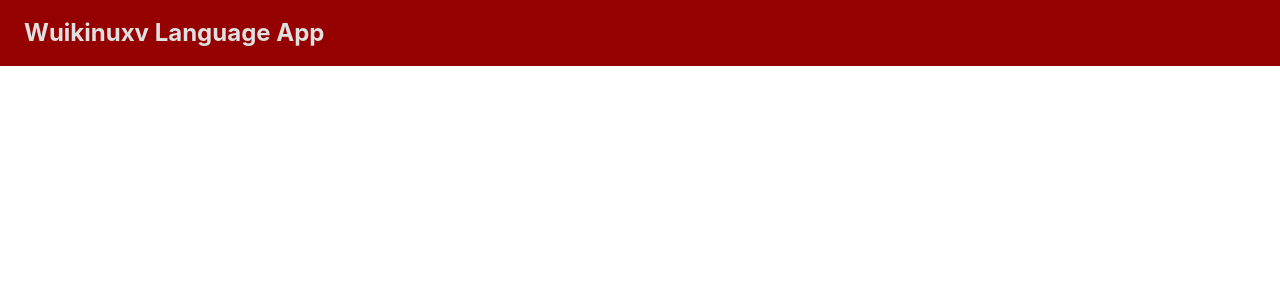
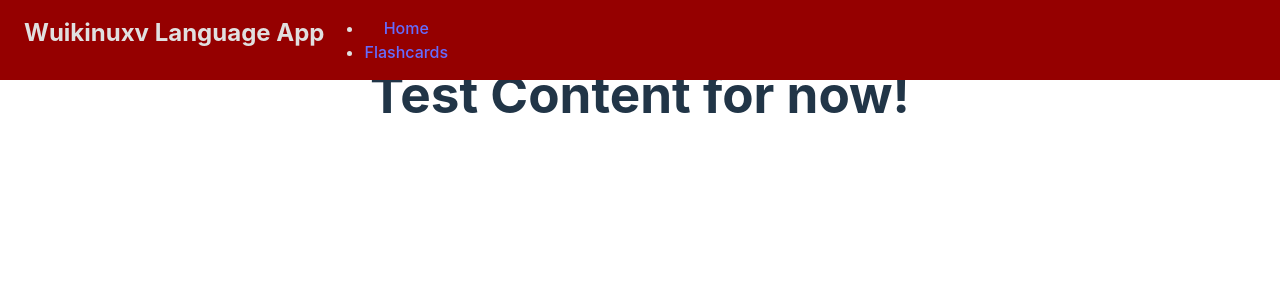
Before and after one commit to Trev004/DGL-409-Wuikinuxv-Learning-App, a React (Vite) app in the folder Wuikinuxv Learning App/: page /flashcards in a window 1280 px wide. Shown: the top 300 px of the page. Built offline with nearby package versions, Linux system fonts and the light colour scheme.

Commit message:
Implement basic routing between pages
The Flashcard page itself doesn't have any content on it yet, but I can navigate to and from the page. I also updated the readme with the links I'm using for learning React Router

```diff
--- a/Wuikinuxv Learning App/src/assets/Components/Header.jsx
+++ b/Wuikinuxv Learning App/src/assets/Components/Header.jsx
@@ -1,16 +1,25 @@
 import App from '../Pages/App'
+import Flashcard from '../Pages/Flashcard'
 import './Header.css'
-import { Route, Routes } from 'react-router-dom'
+import { Link, Outlet, Route, Routes } from 'react-router-dom'
 function Header() {
     return (
     <>
       <header>
           <nav>
             <h1>Wuikinuxv Language App</h1>
+            <ul>
+              <li><Link to="/">Home</Link></li>
+              <li><Link to={"/flashcards"}>Flashcards</Link></li>
+            </ul>
           </nav>
       </header>
+      <div id="content">
+        <Outlet />
+      </div>
       <Routes>
         <Route path='/' element={ <App /> }/>
+        <Route path='/flashcards' element={ <Flashcard /> }/>
       </Routes>
     </>
     )
--- /dev/null
+++ b/Wuikinuxv Learning App/src/assets/Pages/Flashcard.jsx
@@ -0,0 +1,8 @@
+function Flashcard () {
+    return(
+        <>
+            <h1>Test Content for now!</h1>
+        </>
+    );
+}
+export default Flashcard
```
Also changed, not shown: 1 other file (tests, documents, lock files or other folders).
